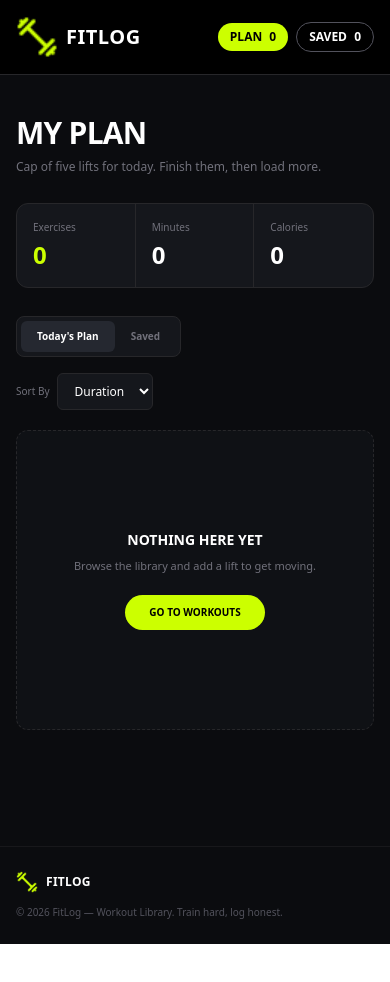
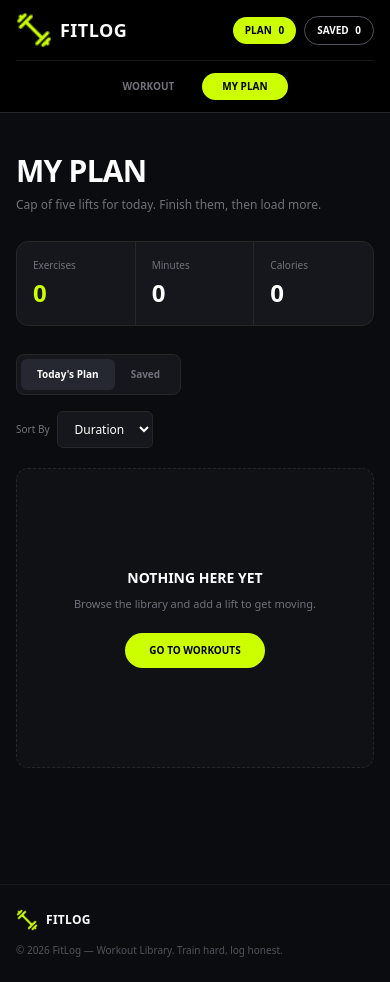
Before and after one commit to ariful-arif124/Fit-Log-Site, a Next.js app: page /my-plan in a window 390 px wide. Before the commit the page ends 944 px from the top, so only its background shows below. Built offline with nearby package versions, Linux system fonts and the light colour scheme.

Commit message:
Final Commit

```diff
--- /dev/null
+++ b/src/app/loading.tsx
@@ -0,0 +1,13 @@
+export default function Loading() {
+  return (
+    <main className="flex min-h-[70vh] items-center justify-center bg-[#0b0c0f]">
+      <div className="text-center">
+        <div className="mx-auto h-10 w-10 animate-spin rounded-full border-4 border-zinc-800 border-t-[#ccff00]" />
+
+        <p className="mt-4 text-xs font-bold uppercase tracking-widest text-zinc-500">
+          Loading workouts...
+        </p>
+      </div>
+    </main>
+  );
+}
--- /dev/null
+++ b/src/app/not-found.tsx
@@ -0,0 +1,28 @@
+import Link from "next/link";
+
+export default function NotFound() {
+  return (
+    <main className="flex min-h-[70vh] items-center justify-center bg-[#0b0c0f] px-4">
+      <div className="text-center">
+        <p className="text-6xl font-black text-[#ccff00]">
+          404
+        </p>
+
+        <h1 className="mt-4 text-2xl font-black uppercase text-white">
+          Workout Not Found
+        </h1>
+
+        <p className="mt-2 text-sm text-zinc-500">
+          The workout you are looking for does not exist.
+        </p>
+
+        <Link
+          href="/"
+          className="mt-6 inline-block rounded-full bg-[#ccff00] px-6 py-3 text-xs font-black uppercase text-black transition hover:bg-white"
+        >
+          Back to Workouts
+        </Link>
+      </div>
+    </main>
+  );
+}
--- a/src/app/workouts/[id]/page.tsx
+++ b/src/app/workouts/[id]/page.tsx
@@ -33,7 +33,7 @@ export default async function WorkoutDetailsPage({
           />
         </div>
 
-        <div className="flex flex-col justify-center p-6 md:p-10 lg:p-14">
+        <div className="flex flex-col justify-center p-6 md:p-10 lg:p-14 gap-2">
           {workout.muscleGroups.map((muscle) => (
             <span
               key={muscle}
--- a/src/components/Navber.tsx
+++ b/src/components/Navber.tsx
@@ -11,18 +11,20 @@ const Navbar = () => {
 
   return (
     <nav className="sticky top-0 z-50 border-b border-zinc-800 bg-black">
-      <div className="mx-auto flex max-w-7xl items-center justify-between px-4 py-4 md:px-6">
+      <div className="mx-auto max-w-7xl px-4 py-3 md:px-6">
+
+        <div className="flex items-center justify-between">
 
           <Link href="/" className="flex items-center gap-2">
             <Image
               src="/images/logo.png"
               alt="FitLog Logo"
-            width={42}
-            height={42}
+              width={36}
+              height={36}
               className="object-contain"
             />
 
-          <span className="text-xl font-bold tracking-wide text-white">
+            <span className="text-lg font-bold tracking-wide text-white">
               FITLOG
             </span>
           </Link>
@@ -54,18 +56,44 @@ const Navbar = () => {
           <div className="flex items-center gap-2">
             <Link
               href="/my-plan"
-            className="rounded-full bg-[#ccff00] px-3 py-1.5 text-xs font-bold uppercase text-black transition hover:bg-white"
+              className="rounded-full bg-[#ccff00] px-3 py-1.5 text-[10px] font-bold uppercase text-black transition hover:bg-white sm:text-xs"
             >
               Plan <span className="ml-1">{plan.length}</span>
             </Link>
 
             <Link
               href="/my-plan"
-            className="rounded-full border border-zinc-600 px-3 py-1.5 text-xs font-bold uppercase text-white transition hover:border-[#ccff00] hover:text-[#ccff00]"
+              className="rounded-full border border-zinc-600 px-3 py-1.5 text-[10px] font-bold uppercase text-white transition hover:border-[#ccff00] hover:text-[#ccff00] sm:text-xs"
             >
               Saved <span className="ml-1">{saved.length}</span>
             </Link>
           </div>
+        </div>
+
+        <div className="mt-3 flex items-center justify-center gap-2 border-t border-zinc-900 pt-3 md:hidden">
+          <Link
+            href="/"
+            className={`rounded-full px-5 py-1.5 text-[10px] font-bold uppercase transition ${
+              pathname === "/"
+                ? "bg-[#ccff00] text-black"
+                : "text-zinc-500 hover:text-white"
+            }`}
+          >
+            Workout
+          </Link>
+
+          <Link
+            href="/my-plan"
+            className={`rounded-full px-5 py-1.5 text-[10px] font-bold uppercase transition ${
+              pathname === "/my-plan"
+                ? "bg-[#ccff00] text-black"
+                : "text-zinc-500 hover:text-white"
+            }`}
+          >
+            My Plan
+          </Link>
+        </div>
+
       </div>
     </nav>
   );
--- a/src/context/FitLogContext.tsx
+++ b/src/context/FitLogContext.tsx
@@ -7,6 +7,7 @@ import {
   useState,
   type ReactNode,
 } from "react";
+
 import { Workout } from "@/types/workout";
 
 interface FitLogContextType {
@@ -15,8 +16,10 @@ interface FitLogContextType {
 
   addToPlan: (workout: Workout) => boolean;
   saveWorkout: (workout: Workout) => boolean;
+
   removeFromPlan: (id: number) => void;
   removeFromSaved: (id: number) => void;
+
   markAsDone: (id: number) => void;
 
   isInPlan: (id: number) => boolean;
@@ -27,11 +30,18 @@ const FitLogContext = createContext<FitLogContextType | undefined>(
   undefined
 );
 
-export function FitLogProvider({ children }: { children: ReactNode }) {
+export function FitLogProvider({
+  children,
+}: {
+  children: ReactNode;
+}) {
   const [plan, setPlan] = useState<Workout[]>([]);
   const [saved, setSaved] = useState<Workout[]>([]);
 
+  const [hydrated, setHydrated] = useState(false);
+
   useEffect(() => {
+    try {
       const storedPlan = localStorage.getItem("fitlog-plan");
       const storedSaved = localStorage.getItem("fitlog-saved");
 
@@ -42,17 +52,32 @@ export function FitLogProvider({ children }: { children: ReactNode }) {
       if (storedSaved) {
         setSaved(JSON.parse(storedSaved));
       }
+    } catch (error) {
+      console.error("Failed to load FitLog data:", error);
+    } finally {
+      setHydrated(true);
+    }
   }, []);
 
   useEffect(() => {
-    localStorage.setItem("fitlog-plan", JSON.stringify(plan));
-  }, [plan]);
+    if (!hydrated) return;
+
+    localStorage.setItem(
+      "fitlog-plan",
+      JSON.stringify(plan)
+    );
+  }, [plan, hydrated]);
 
   useEffect(() => {
-    localStorage.setItem("fitlog-saved", JSON.stringify(saved));
-  }, [saved]);
+    if (!hydrated) return;
 
-  const addToPlan = (workout: Workout) => {
+    localStorage.setItem(
+      "fitlog-saved",
+      JSON.stringify(saved)
+    );
+  }, [saved, hydrated]);
+
+  const addToPlan = (workout: Workout): boolean => {
     if (plan.length >= 5) {
       return false;
     }
@@ -66,7 +91,7 @@ export function FitLogProvider({ children }: { children: ReactNode }) {
     return true;
   };
 
-  const saveWorkout = (workout: Workout) => {
+  const saveWorkout = (workout: Workout): boolean => {
     if (saved.some((item) => item.id === workout.id)) {
       return false;
     }
@@ -77,22 +102,28 @@ export function FitLogProvider({ children }: { children: ReactNode }) {
   };
 
   const removeFromPlan = (id: number) => {
-    setPlan((current) => current.filter((workout) => workout.id !== id));
+    setPlan((current) =>
+      current.filter((workout) => workout.id !== id)
+    );
   };
 
   const removeFromSaved = (id: number) => {
-    setSaved((current) => current.filter((workout) => workout.id !== id));
+    setSaved((current) =>
+      current.filter((workout) => workout.id !== id)
+    );
   };
 
   const markAsDone = (id: number) => {
-    setPlan((current) => current.filter((workout) => workout.id !== id));
+    setPlan((current) =>
+      current.filter((workout) => workout.id !== id)
+    );
   };
 
-  const isInPlan = (id: number) => {
+  const isInPlan = (id: number): boolean => {
     return plan.some((workout) => workout.id === id);
   };
 
-  const isSaved = (id: number) => {
+  const isSaved = (id: number): boolean => {
     return saved.some((workout) => workout.id === id);
   };
 
@@ -119,7 +150,9 @@ export function useFitLog() {
   const context = useContext(FitLogContext);
 
   if (!context) {
-    throw new Error("useFitLog must be used inside FitLogProvider");
+    throw new Error(
+      "useFitLog must be used inside FitLogProvider"
+    );
   }
 
   return context;
```
Lines whose indentation alone changed are shown as unchanged.
